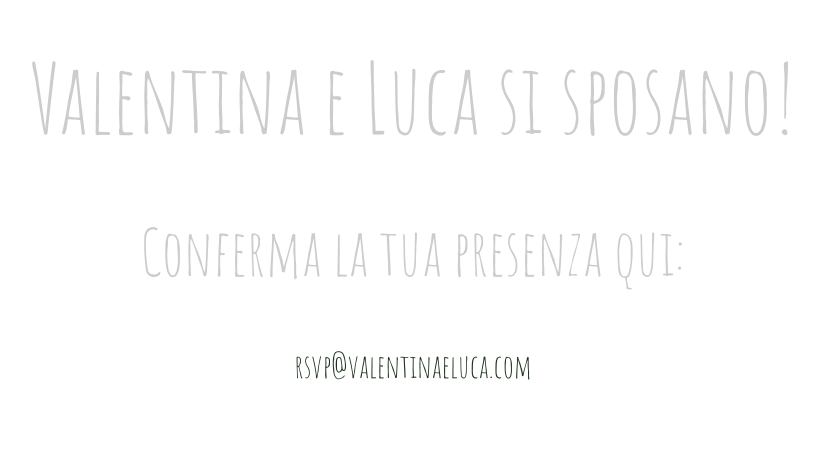
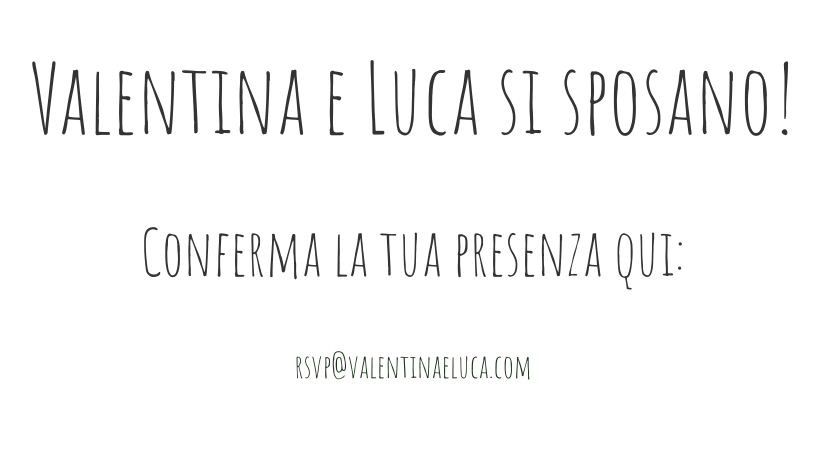
Before and after one commit to lucamolteni/wedding, a plain HTML site: page index.html in a window 1280 px wide. Shown: the part 141-600 px from the top of the page, without its empty margins (227-1046 px from the left). Drawn offline with Linux system fonts and the light colour scheme; a web font is replaced by a local one.

Commit message:
Cambiato il colore

```diff
--- a/style.css
+++ b/style.css
@@ -12,7 +12,7 @@ body {
   margin: 50px;
   padding: 0;
   text-align: center;
-  color: #cccccc;
+  color: #333333;
 }
 h1 {
   font-family: 'Amatic SC', cursive;
```
